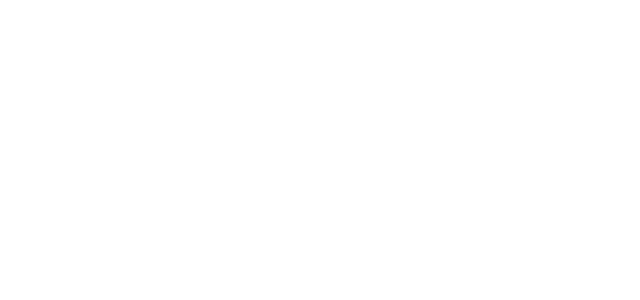
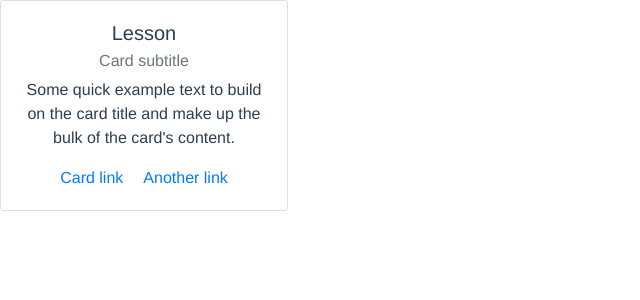
Before and after one commit to pedronieto84/vue-elearning-itAcademy, a Vue app: page /toDeleteModuleCard in a window 1280 px wide. Before the commit this address had no page. Shown: the top 300 px of the page, without its empty margins (0-640 px from the left). Built offline with nearby package versions, Linux system fonts and the light colour scheme; what @highlightjs/vue-plugin would draw is missing.

Commit message:
componente moduleCard creado

```diff
--- /dev/null
+++ b/src/components/moduleCard.vue
@@ -0,0 +1,20 @@
+<template>
+    <div class="moduleCard">
+        <div class="card" style="width: 18rem;">
+            <div class="card-body">
+                <h5 class="card-title">Lesson</h5>
+                <h6 class="card-subtitle mb-2 text-muted">Card subtitle</h6>
+                <p class="card-text">Some quick example text to build on the card title and make up the bulk of the card's content.</p>
+                <a href="#" class="card-link">Card link</a>
+                <a href="#" class="card-link">Another link</a>
+            </div>
+        </div>
+    </div>
+</template>
+
+<script>
+export default {
+
+}
+
+</script>
--- a/src/router/index.js
+++ b/src/router/index.js
@@ -11,6 +11,12 @@ const routes = [{
         component: () =>
             import ('../views/modulePage.vue')
     },
+    {
+        path: '/toDeleteModuleCard',
+        name: 'moduleCard',
+        component: () =>
+            import ('../views/toDeleteModuleCard.vue')
+    },
 ];
 
 const router = createRouter({
--- /dev/null
+++ b/src/views/toDeleteModuleCard.vue
@@ -0,0 +1,18 @@
+<template>
+<div>
+    <moduleCard></moduleCard>
+
+</div>
+
+
+</template>
+<script>
+import moduleCard from "../components/moduleCard.vue"
+export default {
+    components: {
+        moduleCard
+    }
+
+}
+
+</script>
```
